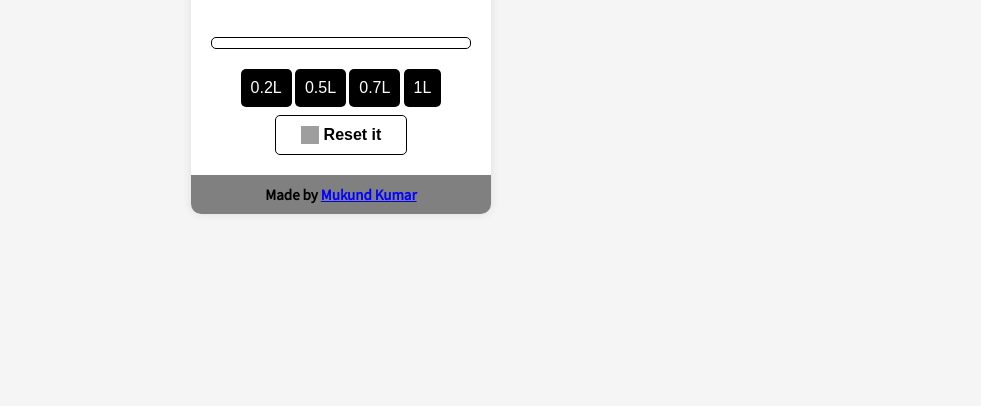
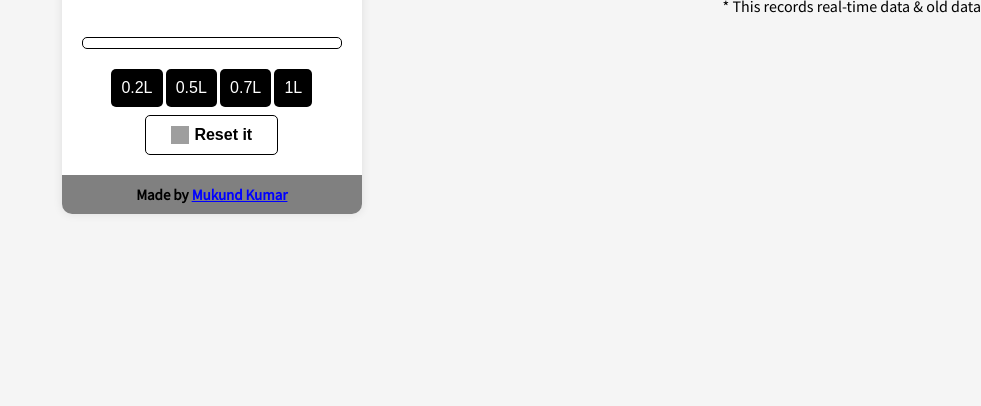
Before and after one commit to MukundX/water, a plain HTML site: page index.html in a window 1280 px wide. Shown: the part 394-800 px from the top of the page, without its empty margins (299-1280 px from the left). Drawn offline with nearby package versions, Linux system fonts and the light colour scheme; grey boxes are pictures that could not be loaded.

Commit message:
Update index.html

```diff
--- a/index.html
+++ b/index.html
@@ -27,6 +27,7 @@
             overflow: hidden;
             width: 300px;
             text-align: center;
+            margin: 0px auto;
         }
 
         .navbar {
@@ -153,6 +154,7 @@
             <span style="font-size: 15px; font-weight: bold;;">Made by <a href="https://www.instagram.com/mukundkumarofficial/">Mukund Kumar</a></span>
         </div>
     </div>
+    * This records real-time data & old data
 
     <script>
         function drinkWater(amount) {
```
